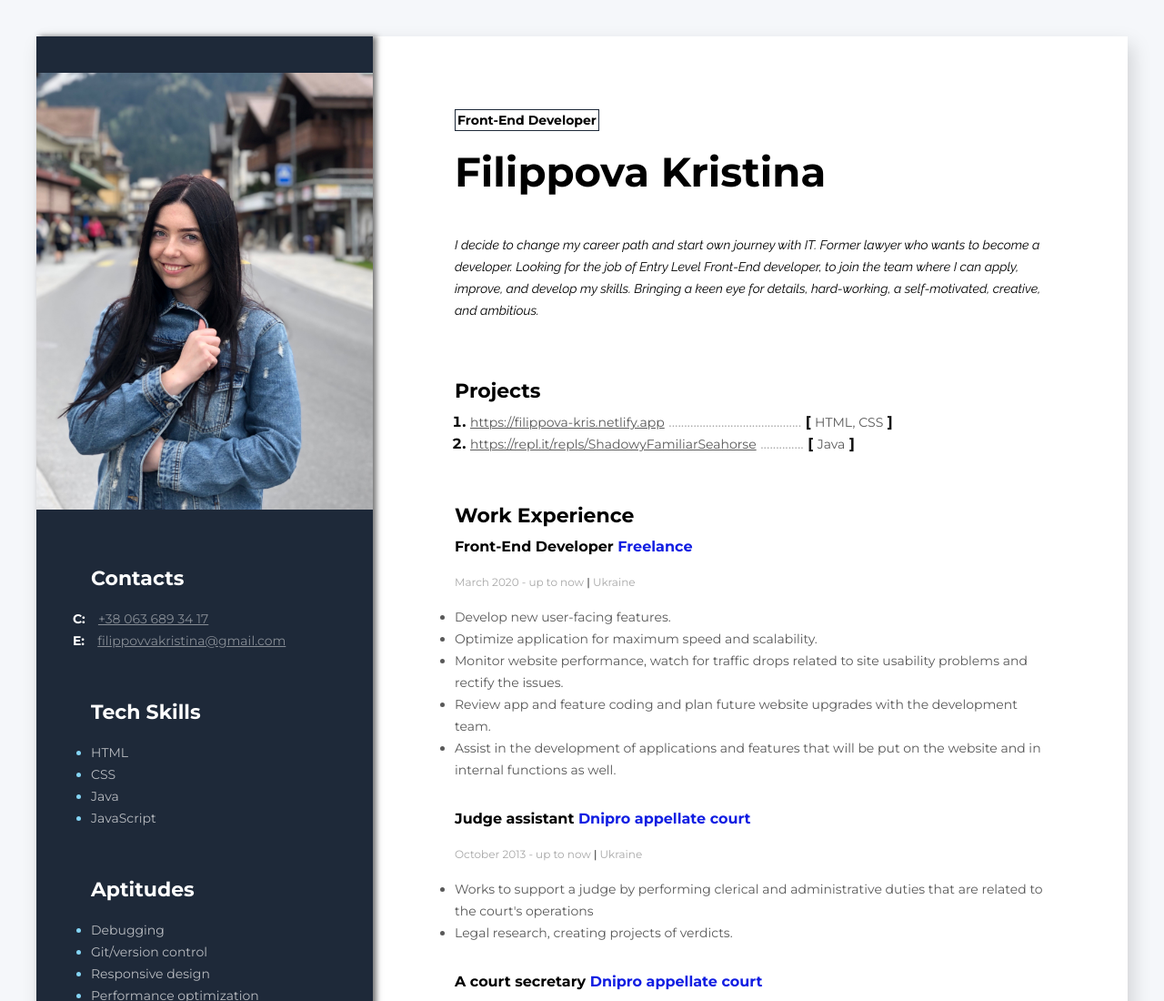
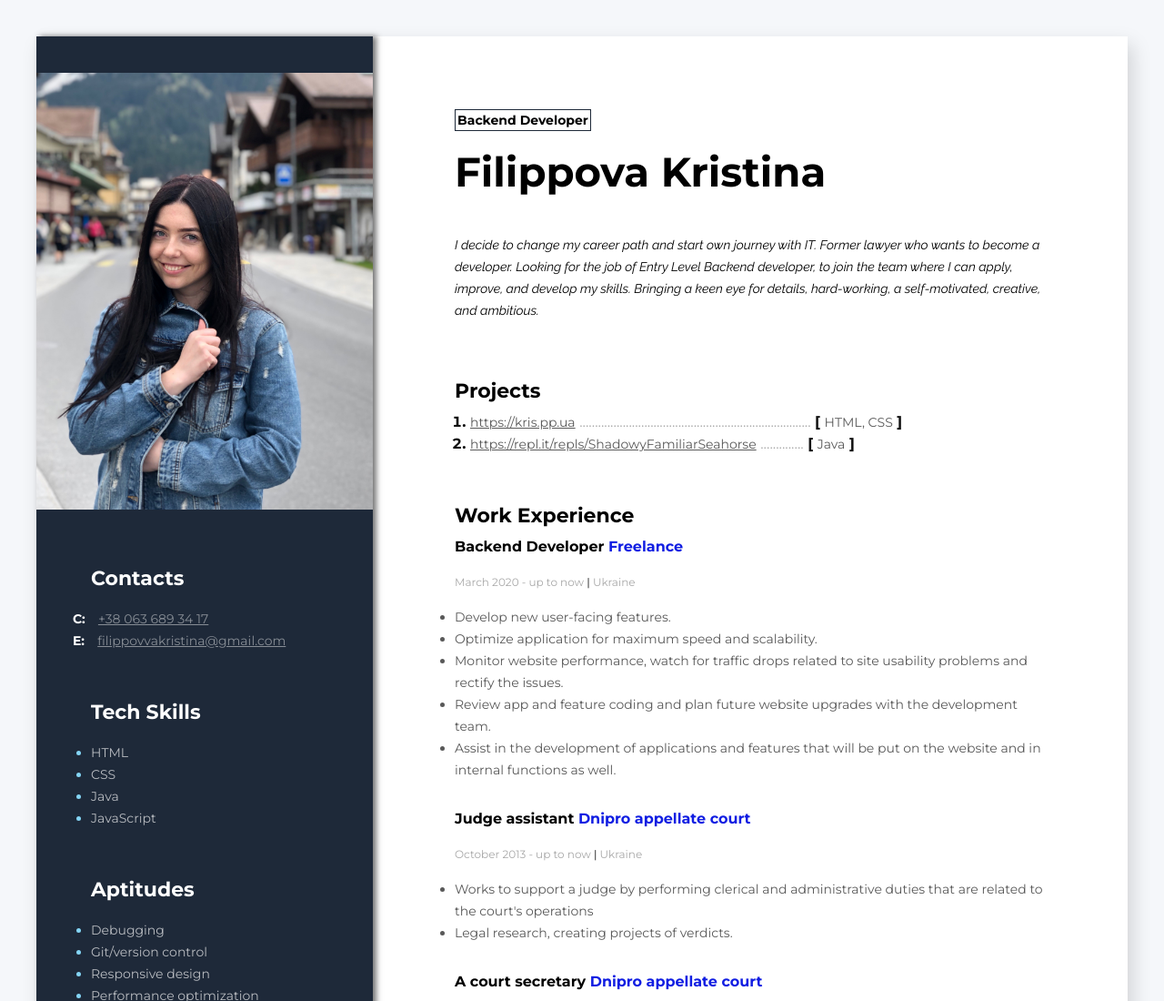
Before and after one commit to Filikris/Resume, a plain HTML site: page index.html in a window 1280 px wide. Shown: the top 1100 px of the page at 91% size. Drawn offline with Linux system fonts and the light colour scheme.

Commit message:
change job title

```diff
--- a/index.html
+++ b/index.html
@@ -93,11 +93,11 @@
          <div class="main-container">
              <!-- about me main info -->
              <div class="info-container">
-                 <h2 class="profession">Front-End Developer</h2>
+                 <h2 class="profession">Backend Developer</h2>
                  <h1 class="name">Filippova Kristina</h1>
                   <p class="description"> <dfn> I decide to change my career path and start own journey with IT.
                       Former lawyer who wants to become a developer.
-                      Looking for the job of Entry Level Front-End developer, to join the team where
+                      Looking for the job of Entry Level Backend developer, to join the team where
                       I can apply, improve, and develop my skills. Bringing a keen eye for details, hard-working, a self-motivated, creative, and ambitious.</dfn></p>
              </div>
               <!-- projects container -->
@@ -105,8 +105,8 @@
               <h3 class="about-me-title"> Projects </h3>
                  <ol class="projects-item">
                      <li>
-                         <a class="projects-link" href="https://filippova-kris.netlify.app"> https://filippova-kris.netlify.app</a>
-                         <span class="dots"> ...........................................</span>
+                         <a class="projects-link" href="https://kris.pp.ua"> https://kris.pp.ua</a>
+                         <span class="dots"> ...........................................................................</span>
                          <span> <b>[</b> <span class="tech-name">HTML, CSS</span>  <b>]</b> </span>
                      </li>
                      <li>
@@ -121,7 +121,7 @@
                      <h3 class="about-me-title" > Work Experience </h3>
                          <!-- company 1 -->
                          <div>
-                             <h4 class="profession-title">Front-End Developer <span class="profession-company">Freelance</span> </h4>
+                             <h4 class="profession-title">Backend Developer <span class="profession-company">Freelance</span> </h4>
                              <span class="period">
                               March 2020 - up to now <span class="divider">|</span> Ukraine
                              </span>
```
